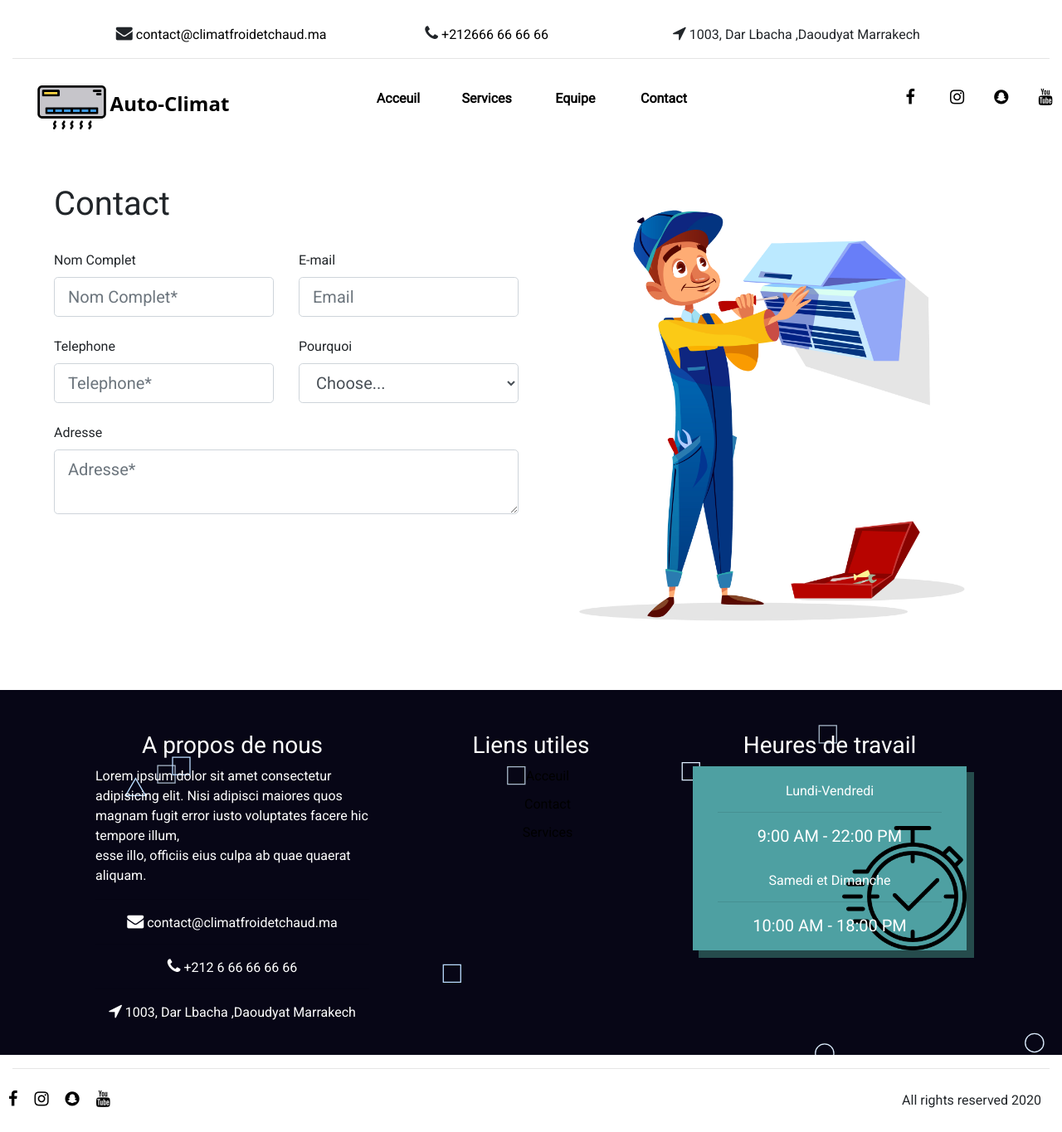
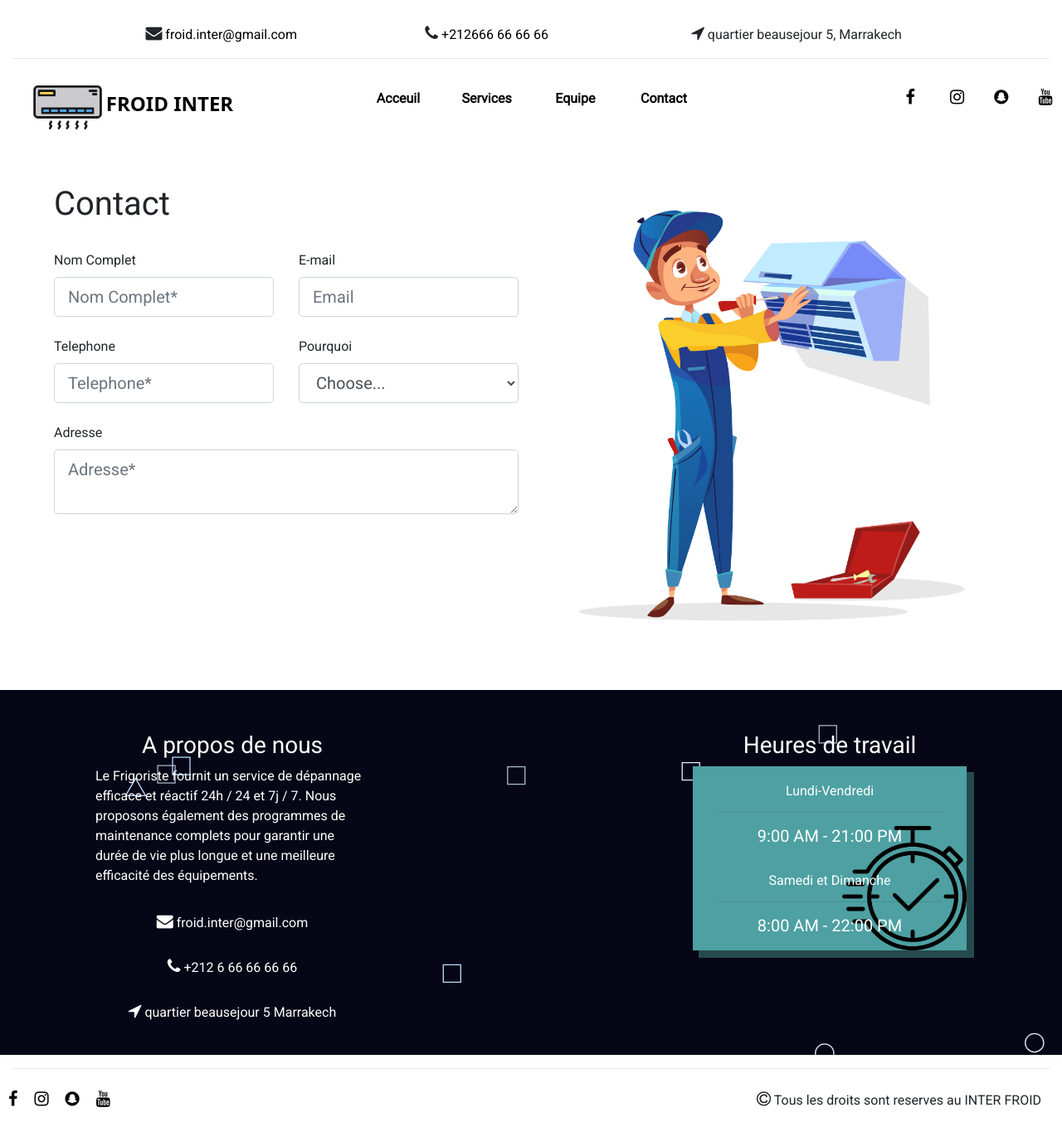
Before and after one commit to DoraymonIT/Climat-Website, a PHP site: page /vue/contact.html in a window 1280 px wide. Shown: the whole page at 83% size. Run offline with PHP 8.4, Linux system fonts and the light colour scheme; some libraries are stand-ins or nearby versions.

Commit message:
so close to finish

```diff
--- a/style/style.css
+++ b/style/style.css
@@ -179,7 +179,39 @@ h2 {
   transition: transform 2.8s;
   transform-style: preserve-3d;
 }
+img{
+  opacity: 0.9;
+}
+.boldd{
+  font-weight: bold;
+  text-align: center;
+  padding: 10px;
+}
+.nous{
+  background-image: url("/images/Polygon-0.2s-1280px.svg");
+  background-color: #0d3c3e;
+  color: white;
+  padding-left: 100px;
+  padding-right: 100px;
+  padding-top: 50px;
+  padding-bottom: 10px;
+  text-align: center;
+}
+.frige {
+  background-image: url(/images/cold.png);
+ background-size: 100px;
+ background-position-x: left;
+ background-position-y: top;
+ background-repeat: no-repeat;
 
+}
+.climat {
+  background-image: url(/images/air-conditioner.png);
+ background-size: 100px;
+ background-position-x: left;
+ background-position-y: top;
+ background-repeat: no-repeat;
+}
 @media (max-width: 750px) {
   .s-media {
     display: none;
--- a/vue/contact.html
+++ b/vue/contact.html
@@ -23,21 +23,23 @@
       rel="stylesheet"
     />
     <link href="https://unpkg.com/aos@2.3.1/dist/aos.css" rel="stylesheet" />
-    <title>Contactez-Nous | Climat Froid et Chaud</title>
+    <title>Contactez-Nous | FROID INTER</title>
   </head>
   <body>
     <div class="container-fluid">
       <div class="row" style="padding-top: 30px; text-align: center">
+
         <div class="col-md-1"></div>
         <div class="col-md-3">
-          <i class="fa fa-envelope"></i> <a href="mailto:contact@climatfroidetchaud.ma">contact@climatfroidetchaud.ma</a>
+          <i class="fa fa-envelope"></i>   <a href="mailto:froid.inter@gmail.com"
+          >froid.inter@gmail.com</a
+        >
         </div>
         <div class="col-md-3">
-          <i class="fa fa-phone"></i> <a href="tel:+212666666666">+212666 66 66 66</a>
+          <i class="fa fa-phone"></i>   <a href="tel:+212666666666">+212666 66 66 66</a>
         </div>
-        <!-- Hnaya ghanddir lien vers Location de cette magasin ou entreprise -->
         <div class="col-md-4">
-          <i class="fa fa-location-arrow"></i> 1003, Dar Lbacha ,Daoudyat
+          <i class="fa fa-location-arrow"></i> quartier beausejour 5,
           Marrakech
         </div>
         <div class="col-md-1"></div>
@@ -50,7 +52,7 @@
             alt="logo"
             height="85px"
           />
-          <span id="titlee">Auto-Climat</span></a>
+          <span id="titlee">FROID INTER</span></a>
         </div>
         <div class="col-md-1"></div>
         <div class="col-md-1 cool-link menu">
@@ -69,22 +71,22 @@
         <div class="col-md-2 menu">
           <div class="row s-media">
             <div class="col-md-3">
-              <a class="s-m" href="https://www.google.com" target="_blank"
+              <a class="s-m" href="https://web.facebook.com/FROID-INTER-118342640026522/" target="_blank"
                 ><i class="fa fa-facebook" aria-hidden="true"></i
               ></a>
             </div>
             <div class="col-md-3">
-              <a class="s-m" href="google.com" target="_blank">
+              <a class="s-m" href="https://www.instagram.com/froidinter/" target="_blank">
                 <i class="fa fa-instagram" aria-hidden="true"></i
               ></a>
             </div>
             <div class="col-md-3">
-              <a class="s-m" href="google.com" target="_blank">
+              <a class="s-m" href="https://www.google.com" target="_blank">
                 <i class="fa fa-snapchat" aria-hidden="true"></i
               ></a>
             </div>
             <div class="col-md-3">
-              <a class="s-m" href="google.com" target="_blank">
+              <a class="s-m" href="https://youtube.com/channel/UCwnahbZRmqjjWsCGfvYbH_A" target="_blank">
                 <i class="fa fa-youtube" aria-hidden="true"></i
               ></a>
             </div>
@@ -163,21 +165,21 @@
           <p style="text-align: left" data-aos="fade-right"
           data-aos-offset="100"
           data-aos-easing="ease-in-sine">
-            Lorem ipsum dolor sit amet consectetur <br />
-            adipisicing elit. Nisi adipisci maiores quos magnam fugit error
-            iusto voluptates facere hic tempore illum, <br />
-            esse illo, officiis eius culpa ab quae quaerat aliquam.
+        	Le Frigoriste fournit un service de dépannage efficace
+           et réactif 24h / 24 et 7j / 7. Nous proposons également des programmes
+           de maintenance complets pour garantir une durée de vie plus longue
+            et une meilleure efficacité des équipements.
           </p>
           <hr />
           <h6 data-aos="fade-right"
-       ><i class="fa fa-envelope"></i> contact@climatfroidetchaud.ma</h6>
+       ><i class="fa fa-envelope"></i> froid.inter@gmail.com</h6>
           <hr />
           <h6 data-aos="fade-right"
         ><i class="fa fa-phone"></i> +212 6 66 66 66 66</h6>
           <hr />
           <h6 data-aos="fade-right"
          >
-            <i class="fa fa-location-arrow"></i> 1003, Dar Lbacha ,Daoudyat
+            <i class="fa fa-location-arrow"></i> quartier beausejour 5
             Marrakech
           </h6>
 
@@ -207,7 +209,7 @@
           </div> -->
         </div>
         <div class="col-md-4">
-          <h3>Liens utiles</h3>
+          <!-- <h3>Liens utiles</h3>
           <ul>
             <li>
               <a href="#">Acceuil</a>
@@ -218,7 +220,7 @@
             <li>
               <a href="#">Services</a>
             </li>
-          </ul>
+          </ul> -->
         </div>
         <div class="col-md-4" data-aos="zoom-out"  data-aos-offset="300"
         data-aos-easing="ease-in-sine">
@@ -228,34 +230,34 @@
 
             <h6>Lundi-Vendredi</h6>
             <hr />
-            <h5>9:00 AM - 22:00 PM</h5>
+            <h5>9:00 AM - 21:00 PM</h5>
             <br />
             <h6>Samedi et Dimanche</h6>
             <hr />
-            <h5>10:00 AM - 18:00 PM</h5>
+            <h5>8:00 AM - 22:00 PM</h5>
           </div>
         </div>
       </div>
       <div>
         <hr />
         <p style="float: right; padding: 10px">
-          All rights reserved 2020
+        <i class="fa fa-copyright" aria-hidden="true"></i>  Tous les droits sont reserves au INTER FROID
         </p>
 <p >
   <div class="row " style="float: left;">
-      <a class="s-m" href="https://www.google.com" target="_blank"
+    <a class="s-m" href="https://web.facebook.com/FROID-INTER-118342640026522/" target="_blank"
       ><i class="fa fa-facebook" aria-hidden="true"></i
     ></a>
 
-      <a class="s-m" href="google.com" target="_blank">
+    <a class="s-m" href="https://www.instagram.com/froidinter/" target="_blank">
       <i class="fa fa-instagram" aria-hidden="true"></i
     ></a>
 
-      <a class="s-m" href="google.com" target="_blank">
+    <a class="s-m" href="https://www.google.com" target="_blank">
       <i class="fa fa-snapchat" aria-hidden="true"></i
     ></a>
 
-      <a class="s-m" href="google.com" target="_blank">
+    <a class="s-m" href="https://youtube.com/channel/UCwnahbZRmqjjWsCGfvYbH_A" target="_blank">
       <i class="fa fa-youtube" aria-hidden="true"></i
     ></a>
 
```
Also changed, not shown: vue/index.html (+108 -66 lines). Lines whose indentation alone changed are shown as unchanged.
